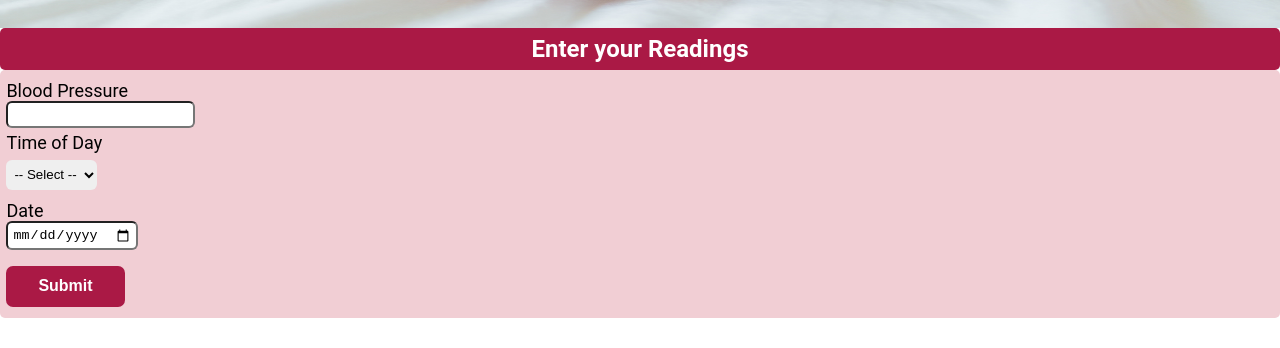
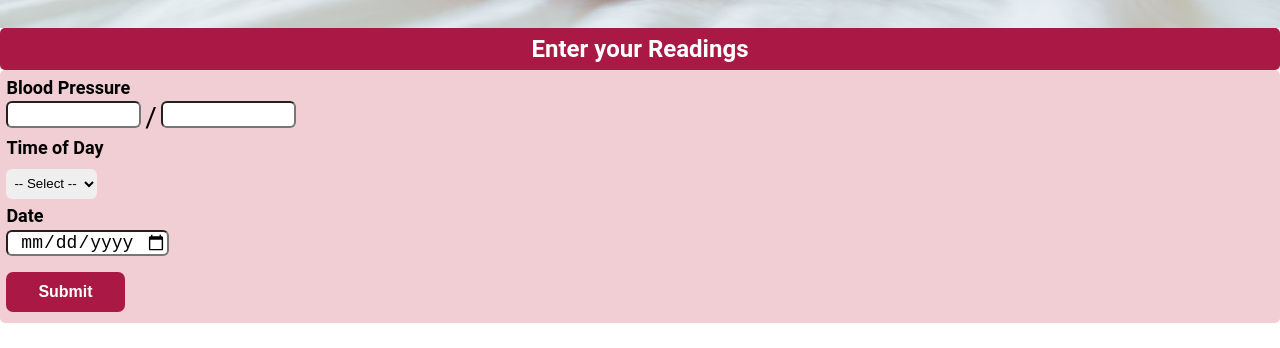
Before and after one commit to diegoram23/blood-pressure-journal, a React (Vite) app: page /#/ in a window 1280 px wide. Shown: the part 235-583 px from the top of the page. Built offline with nearby package versions, Linux system fonts and the light colour scheme; no server answers; the database is empty.

Commit message:
Modification to bp readings. Now saved as number rather than string

```diff
--- a/src/components/BpForm.jsx
+++ b/src/components/BpForm.jsx
@@ -6,7 +6,9 @@ import { db } from "../firebase/config";
 const BpForm = () => {
 
   // Empty states to be filled by form data
-  const [reading, setReading] = useState('')
+  const [readingSys, setReadingSys] = useState('')
+  const [readingDia, setReadingDia] = useState('')
+
   const [time, setTime] = useState('')
   const [when, setWhen] = useState('')
 
@@ -18,7 +20,8 @@ const BpForm = () => {
     const ref = collection(db, 'blood-pressure-readings')
 
     await addDoc(ref, {
-      reading: reading,
+      readingSys: readingSys,
+      readingDia: readingDia,
       time: time,
       when: when,
     })
@@ -33,17 +36,31 @@ const BpForm = () => {
         <h2>Enter your Readings</h2>
 
         <div className="readings-container">
+          {/* Blood pressure HTML */}
+          <label htmlFor="readingSys">Blood Pressure</label>
+          <div className="bp-container">
 
-          {/* Blood pressure HTML */}
-          <label htmlFor="reading">Blood Pressure</label>
-          <input
-            required
-            type="text"
-            id="reading"
-            name="reading"
-            value={reading}
-            onChange={(e) => setReading(e.target.value)}
-          />
+            <input
+              required
+              type="number"
+              id="readingSys"
+              name="readingSys"
+              value={readingSys}
+              onChange={(e) => setReadingSys(e.target.value)}
+            />
+            <span>/</span>
+            <label htmlFor="readingSys"></label>
+            <input
+              required
+              type="number"
+              id="readingDia"
+              name="readingDia"
+              value={readingDia}
+              onChange={(e) => setReadingDia(e.target.value)}
+            />
+          </div>
+
+
 
           {/* Time of Day HTML */}
           <label>Time of Day</label>
--- a/src/components/RecentReadings.jsx
+++ b/src/components/RecentReadings.jsx
@@ -5,8 +5,9 @@ import { doc, deleteDoc } from "firebase/firestore";
 
 const RecentReadings = () => {
 
-    const {documents: bpReadings} = useCollection('blood-pressure-readings')
-    const recentThree = bpReadings.slice(0,3)
+    const { documents: bpReadings } = useCollection('blood-pressure-readings')
+    const recentThree = bpReadings.slice(0, 3)
+    console.log(recentThree);
 
     const handleDelete = async (id) => {
         const docRef = doc(db, 'blood-pressure-readings', id)
@@ -30,7 +31,7 @@ const RecentReadings = () => {
                         {/* Maps over data and renders it in table html form */}
                         {recentThree.map((data, index) => {
                             return <tr key={index} className="testt">
-                                <td>{data.reading}</td>
+                                <td>{data.readingDia}/{data.readingSys}</td>
                                 <td>{data.time}</td>
                                 <td>{data.when}</td>
                                 <td><button className="edit-btn" onClick={() => handleDelete(data.id)}>Delete</button></td>
--- a/src/index.css
+++ b/src/index.css
@@ -20,15 +20,43 @@ body {
 
 /*------------------------ Label and Input Styles ---------------------------*/
 
+.readings-container {
+  padding: 0.4em;
+  border-radius: 5px;
+  background-color: #f1ced4;
+}
+
+.bp-container {
+  display: flex;
+}
+
+span {
+  font-size: 28px;
+  margin: 0 0.15em;
+}
+
+.bp-container input {
+  width: 10%;
+  margin-bottom: 0.5em;
+}
+
 input {
   border-radius: 6px;
-  padding: 0.3em;
+  text-align: center;
+  font-size: 18px;
 }
 
 label {
   display: block;
   font-size: 18px;
-  margin-top: 0.2em;
+  margin-bottom: 0.2em;
+  font-weight: bold;
+  width: fit-content;
+}
+
+label:hover {
+  border-bottom: 2px solid #aa1945;
+
 }
 
 select {
@@ -125,12 +153,6 @@ nav a.active {
 
 }
 
-.readings-container {
-  padding: 0.4em;
-  border-radius: 5px;
-  background-color: #f1ced4;
-}
-
 tr .testt {
   display: flex;
   justify-content: space-between;
@@ -172,6 +194,10 @@ button {
   background-color: #db3232;
 }
 
+button:hover {
+  cursor: pointer;
+}
+
 .empty-journal {
   min-height: 600px;
   text-align: center;
--- a/src/pages/Journal.jsx
+++ b/src/pages/Journal.jsx
@@ -90,7 +90,7 @@ const Journal = () => {
                         {/* Maps over data and renders it in table html form */}
                         {dataFiltered.map((data, index) => {
                             return <tr key={index}>
-                                <td>{data.reading}</td>
+                                <td>{data.readingDia}/{data.readingSys}</td>
                                 <td>{data.time}</td>
                                 <td>{data.when}</td>
                                 <td><button className="edit-btn" onClick={() => handleDelete(data.id)}>Delete</button></td>
```
